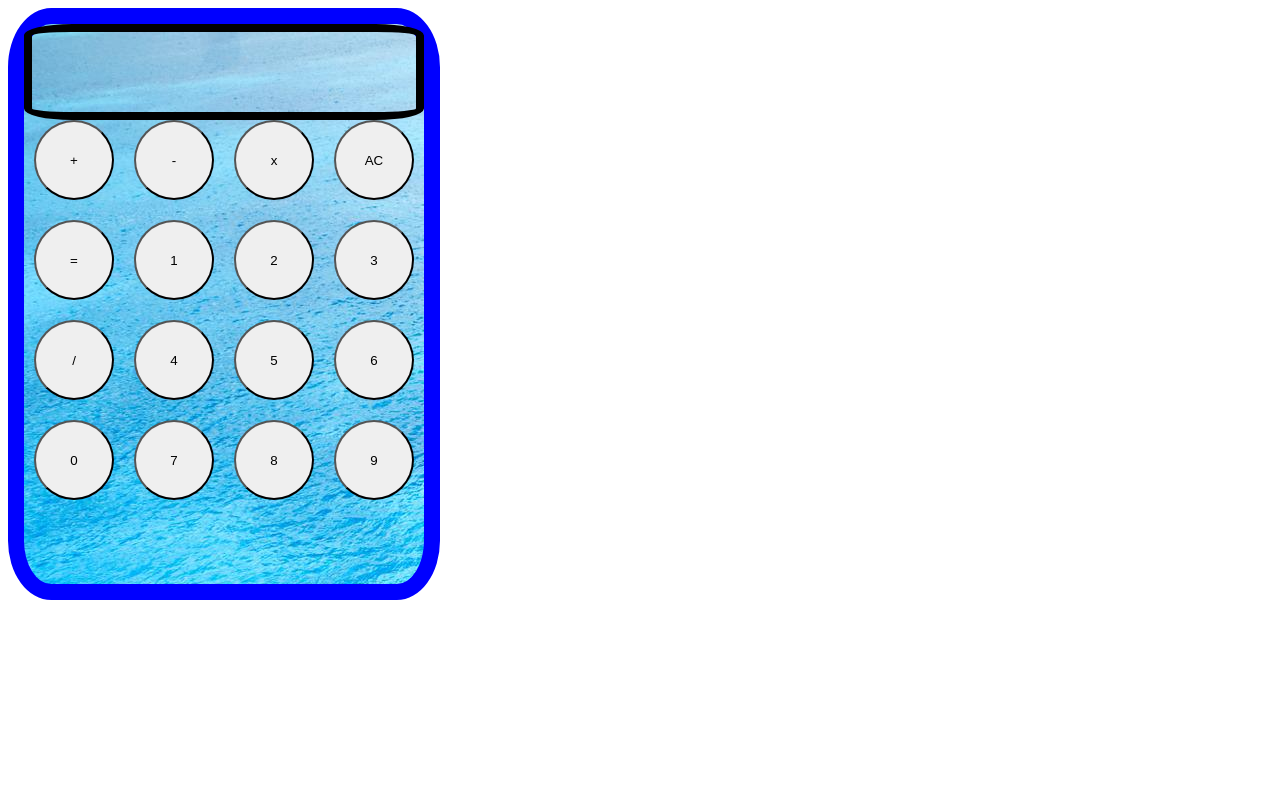
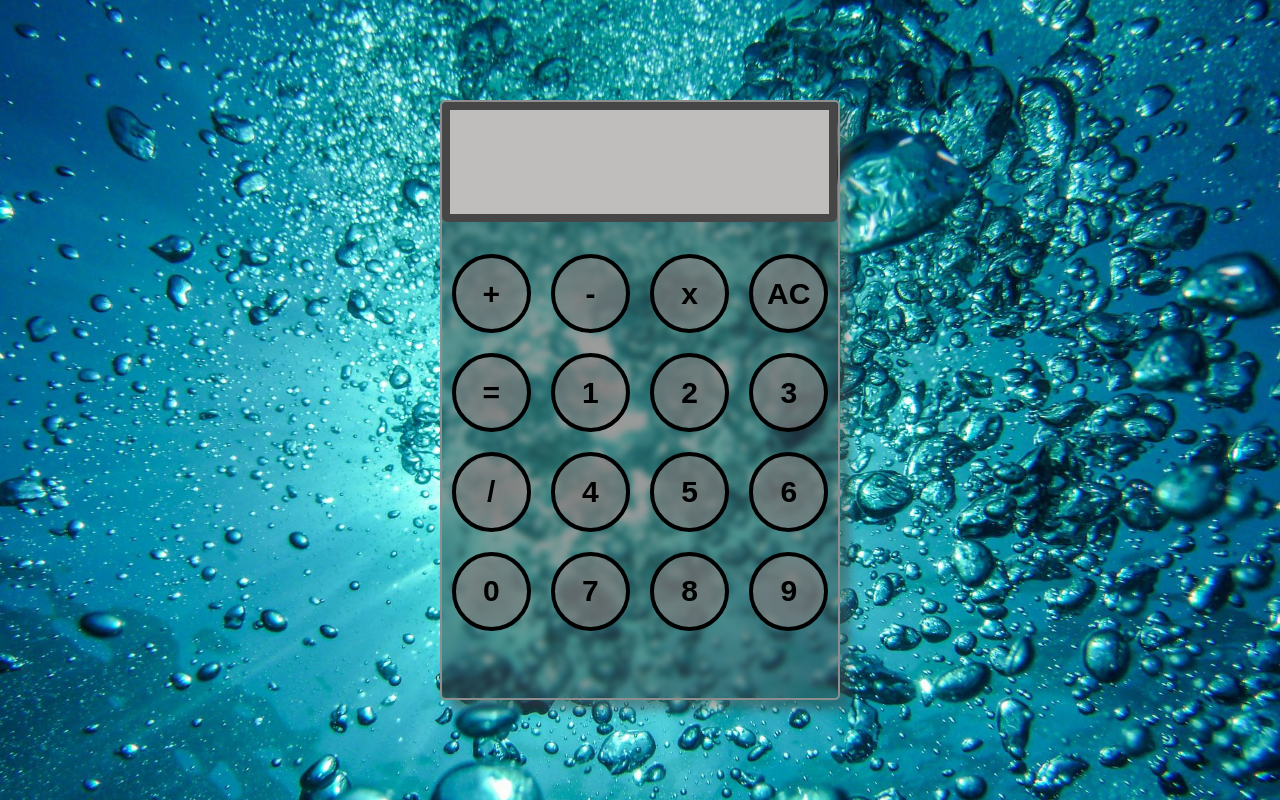
Before and after one commit to hilmimallick/Calculator, a plain HTML site: page index.html in a window 1280 px wide. Drawn offline with Linux system fonts and the light colour scheme.

Commit message:
change to code

```diff
--- a/index.html
+++ b/index.html
@@ -8,8 +8,8 @@
     <title>Document</title>
   </head>
   <body>
-    <div class="boarder">
-      <div id="output"></div>
+    <div class="container">
+      <div class="box"></div>
       <div class="button">
         <button>+</button>
         <button>-</button>
--- a/styles.css
+++ b/styles.css
@@ -1,9 +1,40 @@
-.boarder {
-  border: solid 1rem blue;
-  width: 25rem;
-  height: 70vh;
-  background-image: url(./water-g24848f2dd_1920.jpg);
-  border-radius: 10%;
+* {
+  padding: 0;
+  margin: 0;
+  box-sizing: border-box;
+}
+
+body {
+  height: 100vh;
+  width: 100%;
+  background-color: rgb(34, 34, 34);
+  display: flex;
+  justify-content: center;
+  align-items: center;
+  background-image: url(./pic/bubbles-g66792aa78_1920.jpg);
+  background-size: cover;
+  background-position: 100%;
+}
+
+.container {
+  width: 400px;
+  height: 600px;
+  background-color: rgba(59, 58, 58, 0.5);
+  border-radius: 5px;
+  backdrop-filter: blur(3px);
+  border: 2px solid rgb(143, 142, 142);
+  background-clip: padding-box;
+  box-shadow: 10px 10px 10px rgba(70, 70, 70, 0.5);
+  line-height: 1.5;
+}
+
+.box {
+  border: solid rgb(70, 70, 70) 0.5rem;
+  width: 395px;
+  height: 15vh;
+  margin-bottom: 2rem;
+  border-radius: 5px;
+  background-color: rgb(192, 189, 189);
 }
 
 .button {
@@ -16,14 +47,13 @@
   align-items: flex-start;
 }
 
-#output {
-  border: solid black 0.5rem;
-  width: 24rem;
-  height: 10vh;
-  border-radius: 12%;
-}
 button {
   width: 20%;
   border-radius: 50%;
   aspect-ratio: 1;
+  backdrop-filter: blur(20px);
+  background-color: rgba(151, 147, 147, 0.5);
+  border: black solid 0.3rem;
+  font-weight: bolder;
+  font-size: 30px;
 }
```
Also changed, not shown: pic/bubbles-g66792aa78_1920.jpg (added), water-g24848f2dd_1920.jpg (deleted).
